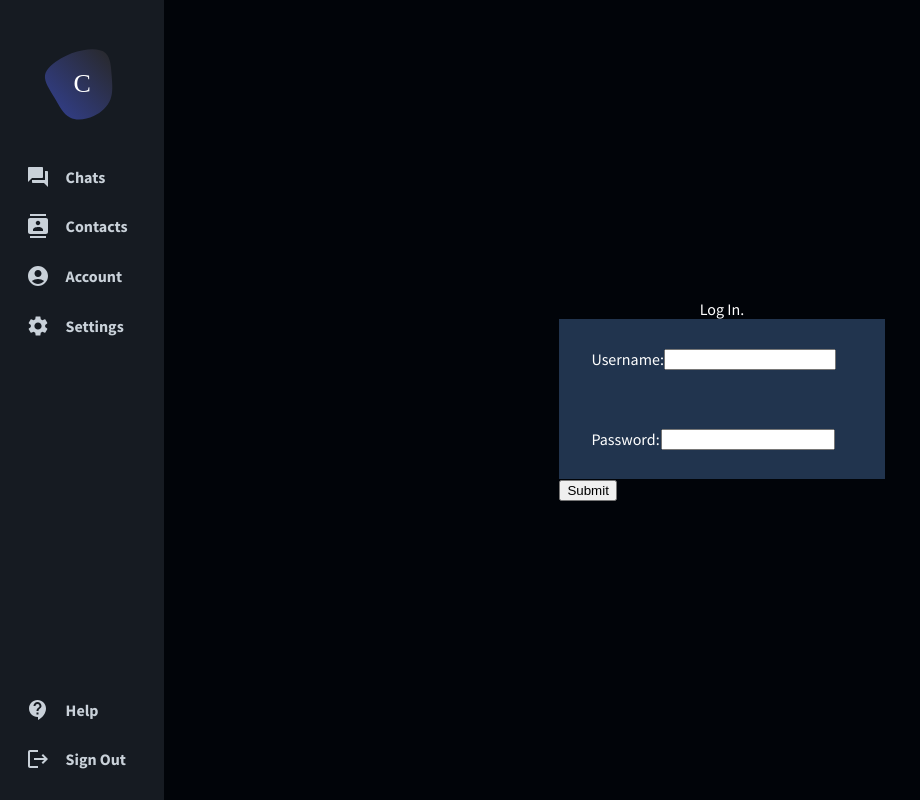
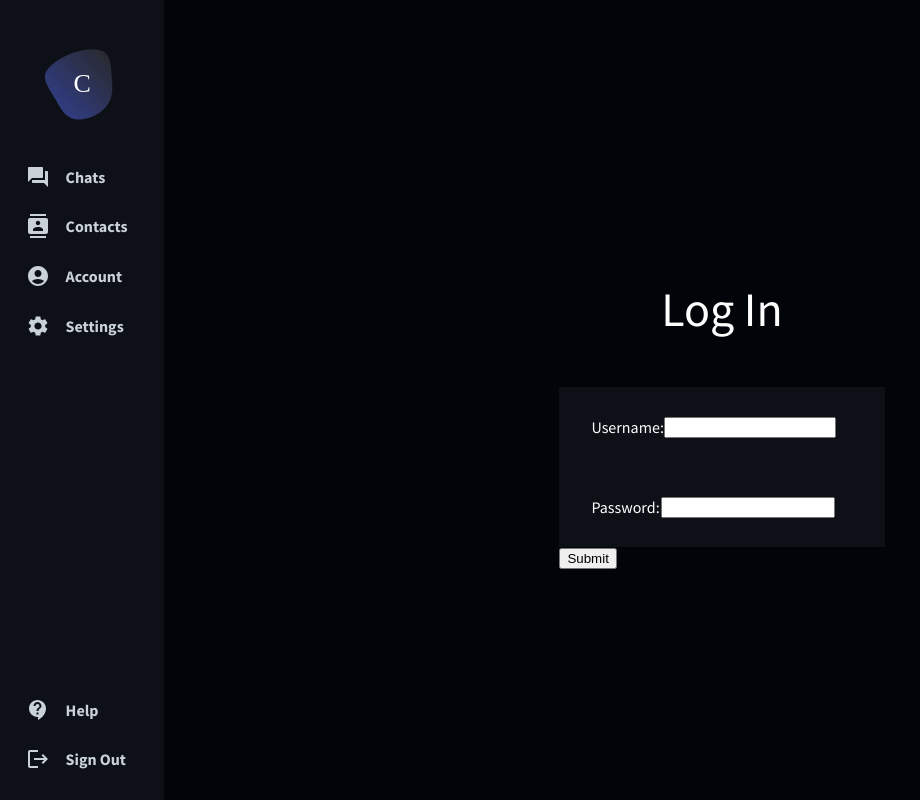
Before and after one commit to ZukLevinson/ChattingApp, a React (Create React App) app in the folder frontend/: page /login in a window 1280 px wide. Shown: the whole page, without its empty margins (0-920 px from the left). Built offline with nearby package versions, Linux system fonts and the light colour scheme; no server answers.

Commit message:
fix(): fix coloring

```diff
--- a/frontend/src/components/FormInput/index.module.css
+++ b/frontend/src/components/FormInput/index.module.css
@@ -4,7 +4,7 @@
 
 .container {
   display: flex;
-  background-color: #21344e;
+  background-color: var(--secondary-background);
   align-items: center;
   height: 3em;
   padding: var(--main-padding);
--- a/frontend/src/components/Navbar/index.module.css
+++ b/frontend/src/components/Navbar/index.module.css
@@ -7,7 +7,7 @@
   height: calc(100% - 2*var(--main-padding));
   width: calc(180px - 2*var(--main-padding));
   align-items: center;
-  background-color: #161b22;
+  background-color: var(--secondary-background);
   justify-content: space-between;
   flex-direction: column;
   padding: var(--main-padding);
--- a/frontend/src/components/NavbarButton/index.module.css
+++ b/frontend/src/components/NavbarButton/index.module.css
@@ -16,7 +16,7 @@
 }
 
 .container:hover {
-  background-color: #3d4858;
+  background-color: var(--hover-color);
   cursor: pointer;
 }
 
--- a/frontend/src/features/login/index.module.css
+++ b/frontend/src/features/login/index.module.css
@@ -19,3 +19,9 @@
   flex-direction: column;
   justify-content: center;
 }
+
+.title {
+  font-size: 3em;
+  padding: 1em;
+  color: #ffffff;
+}
--- a/frontend/src/features/login/index.tsx
+++ b/frontend/src/features/login/index.tsx
@@ -4,7 +4,7 @@ import FormInput from "../../components/FormInput";
 export default function Login() {
   return (
     <div className={styles.container} data-theme="dark">
-      <div className={styles.title}>Log In.</div>
+      <div className={styles.title}>Log In</div>
       <form className={styles.form}>
         <FormInput title="Username" />
         <FormInput title="Password" />
--- a/frontend/src/index.css
+++ b/frontend/src/index.css
@@ -11,6 +11,21 @@
   --active-background: #1a212c;
   --secondary-active-background: #19202b;
   --primary-text-color: #c9d1d9;
+  --hover-color: #3d4858;
+  --card-border: #30363d;
+  --online-color: rgb(7, 107, 24);
+  --offline-color: rgb(91, 88, 94);
+  --in-chat-color: rgb(129, 6, 6);
+  --button-color: #30363f;
+}
+
+[data-theme="purple"] {
+  --primary-background: #010409;
+  --secondary-background: #0d1117;
+  --active-background: #1a212c;
+  --secondary-active-background: #19202b;
+  --primary-text-color: #c9d1d9;
+  --hover-color: #3d4858;
   --card-border: #30363d;
   --online-color: rgb(7, 107, 24);
   --offline-color: rgb(91, 88, 94);
```
